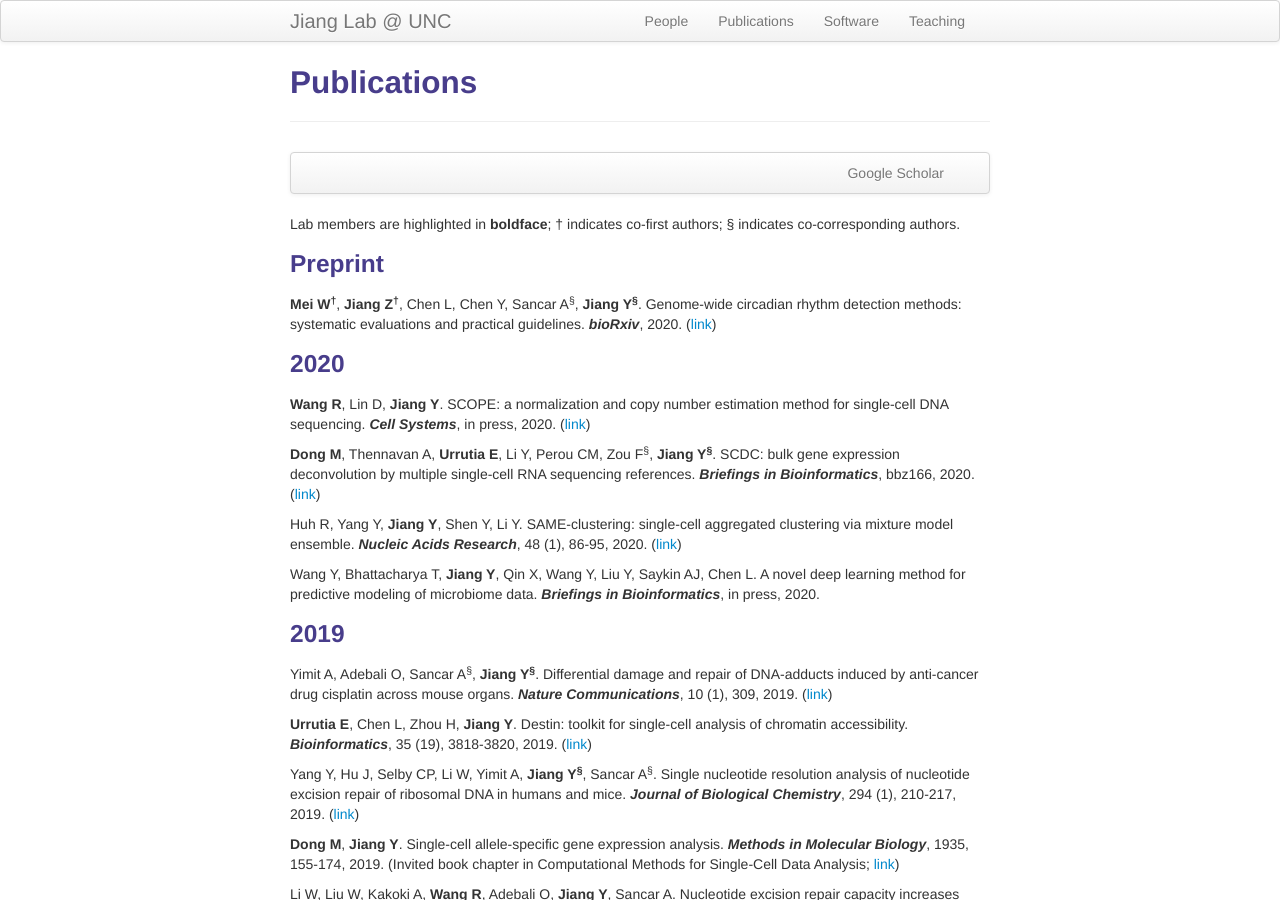
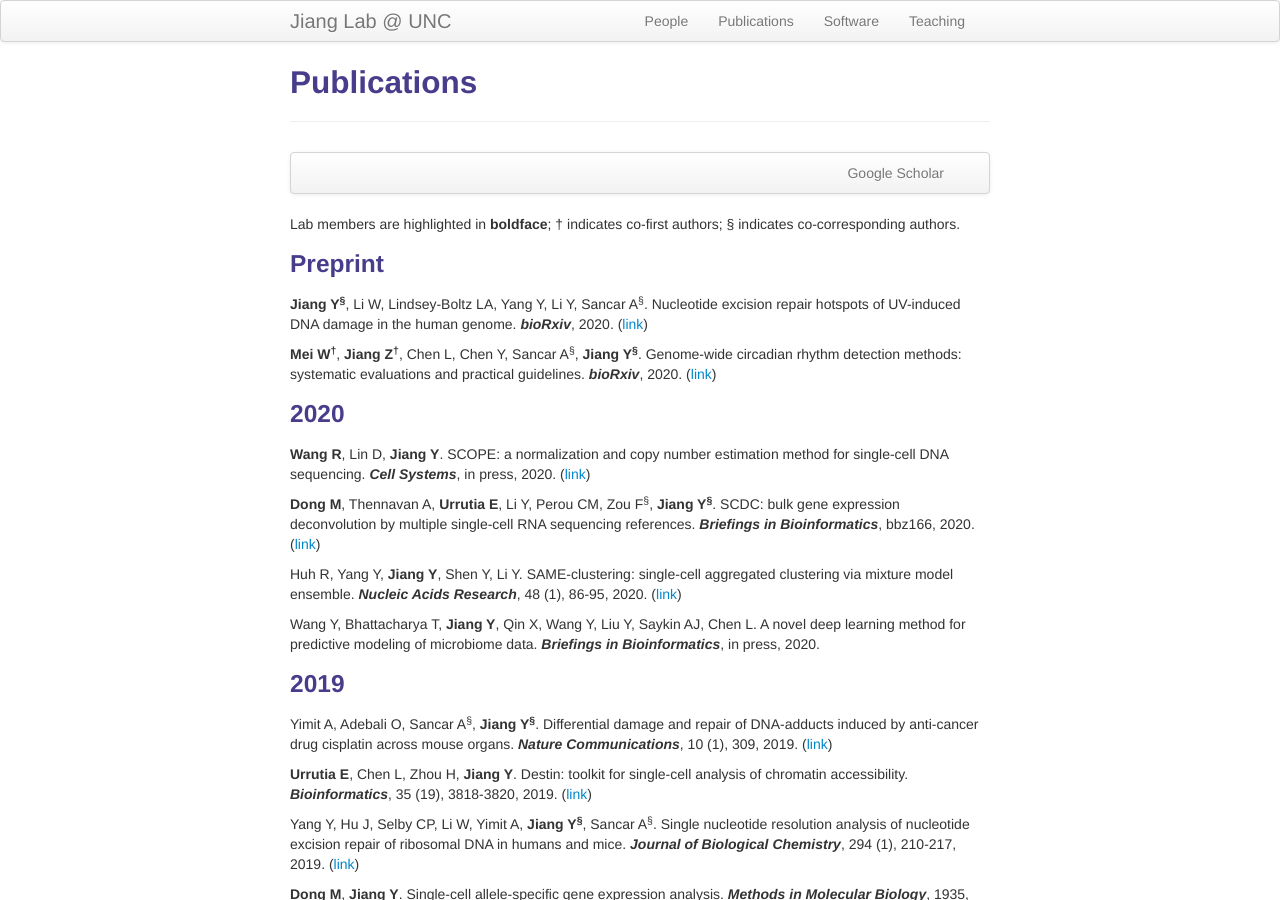
Before and after one commit to yuchaojiang/yuchaojiang.github.io, a Jekyll site: the page built from pages/pubs.md, in a window 1280 px wide and 900 px high. Built offline with Jekyll 4.4.1, drawn with Linux system fonts in a browser that asks for light colours.

Commit message:
Update pubs.md

```diff
--- a/pages/pubs.md
+++ b/pages/pubs.md
@@ -15,6 +15,8 @@ description: Yuchao Jiang's publications
 Lab members are highlighted in **boldface**; &dagger; indicates co-first authors; &sect; indicates co-corresponding authors.
 
 ### Preprint
+
+**Jiang Y<sup>&sect;</sup>**, Li W, Lindsey-Boltz LA, Yang Y, Li Y, Sancar A<sup>&sect;</sup>. Nucleotide excision repair hotspots of UV-induced DNA damage in the human genome. ***bioRxiv***, 2020. ([link](https://www.biorxiv.org/content/10.1101/2020.04.16.045369v1))
 
 **Mei W<sup>&dagger;</sup>**, **Jiang Z<sup>&dagger;</sup>**, Chen L, Chen Y, Sancar A<sup>&sect;</sup>, **Jiang Y<sup>&sect;</sup>**. Genome-wide circadian rhythm detection methods: systematic evaluations and practical guidelines. ***bioRxiv***, 2020. ([link](https://www.biorxiv.org/content/10.1101/2020.04.04.024729v2))
 
```
